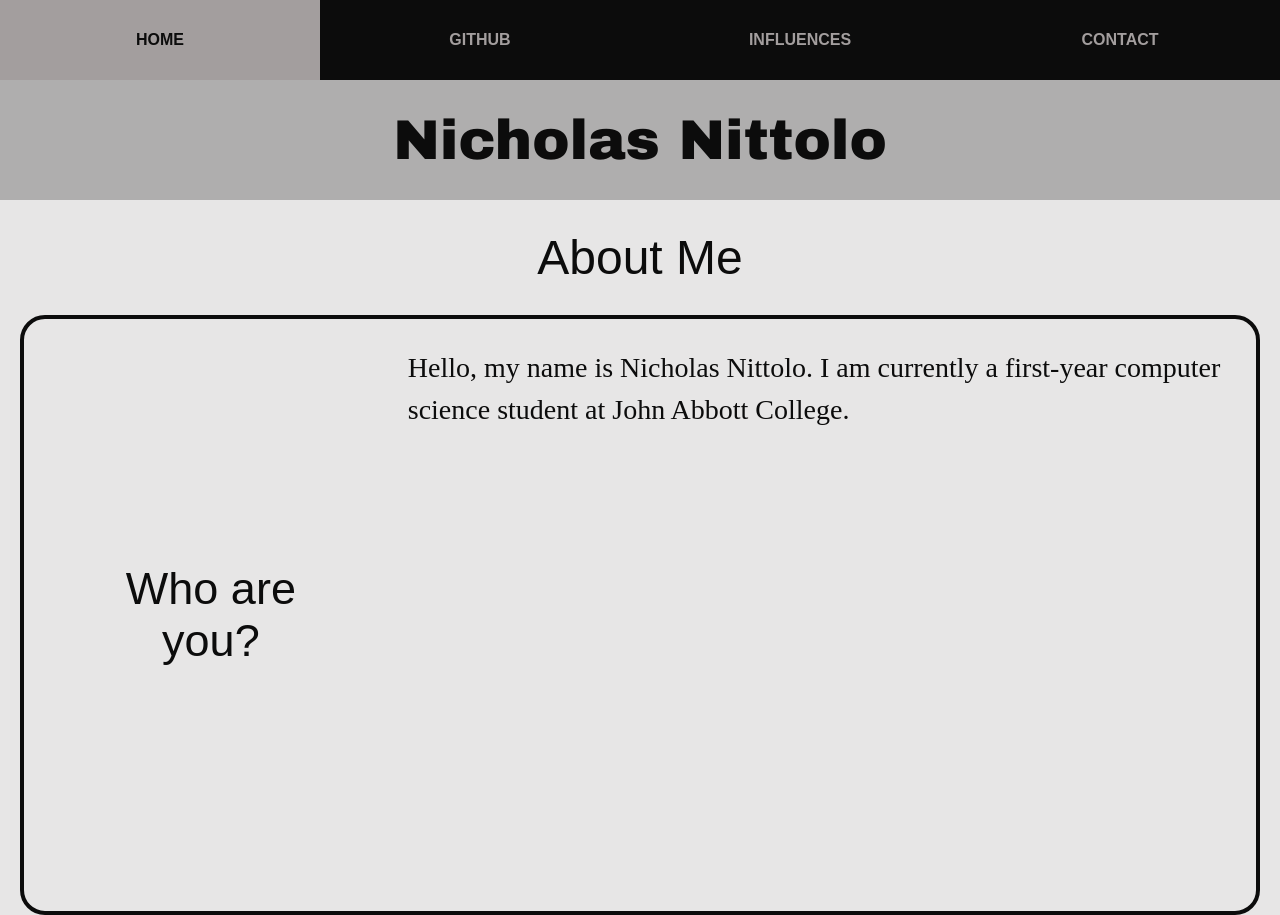
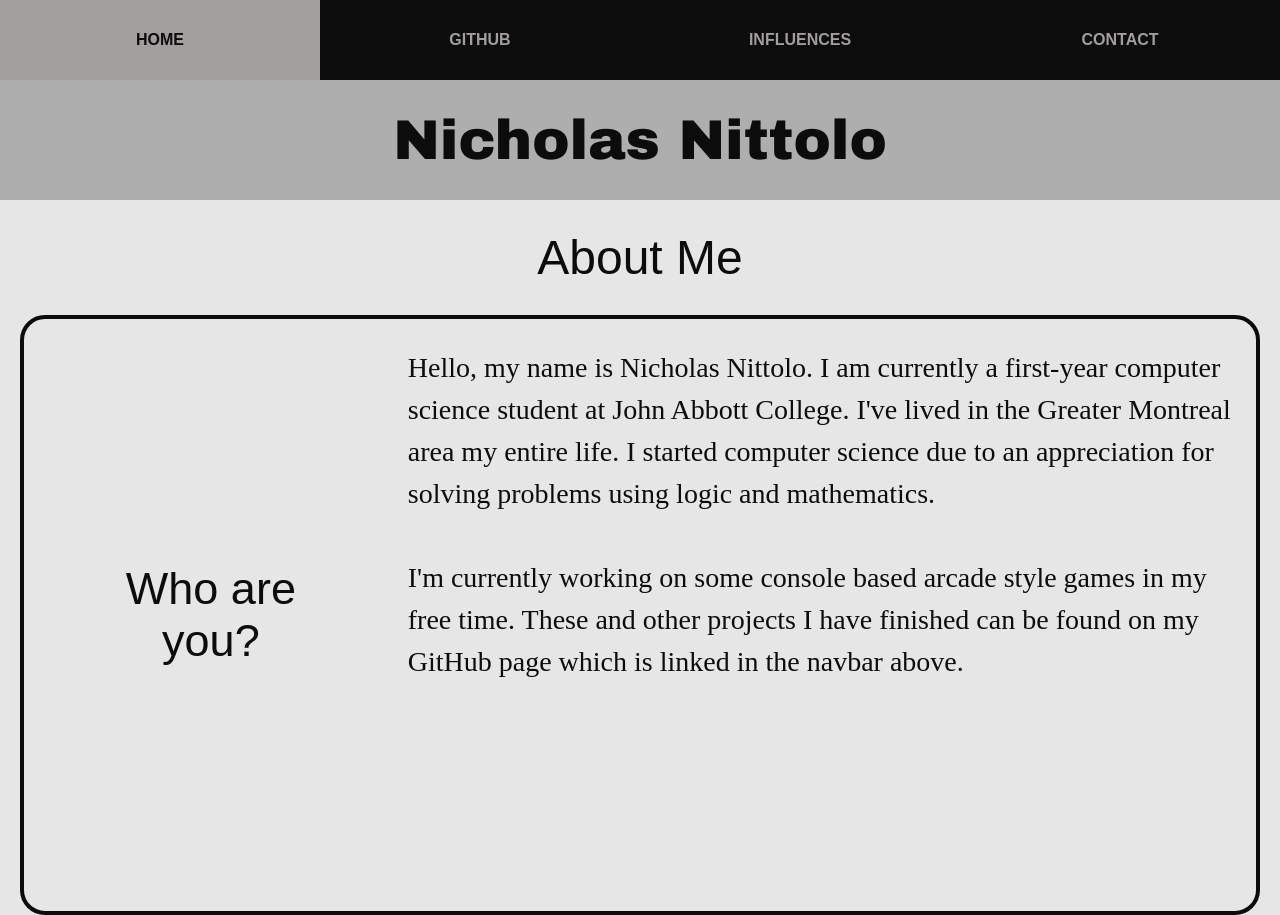
Before and after one commit to NickNitt1735/NickNitt1735.github.io, a plain HTML site: page index.html in a window 1280 px wide. Drawn offline with Linux system fonts and the light colour scheme.

Commit message:
Add files via upload

```diff
--- a/index.html
+++ b/index.html
@@ -22,7 +22,11 @@
 
 <div class="info">
     <h1>Who are you?</h1>
-    <p>Hello, my name is Nicholas Nittolo. I am currently a first-year computer science student at John Abbott College.</p>
+    <p>Hello, my name is Nicholas Nittolo. I am currently a first-year computer science student at John Abbott College.
+       I've lived in the Greater Montreal area my entire life. I started computer science due to an appreciation for solving problems using logic and mathematics.<br>
+       <br>
+       I'm currently working on some console based arcade style games in my free time.  These and other projects I have finished can be found on my GitHub page which is linked in the navbar above.
+    </p>
 
 </div>
 
```
